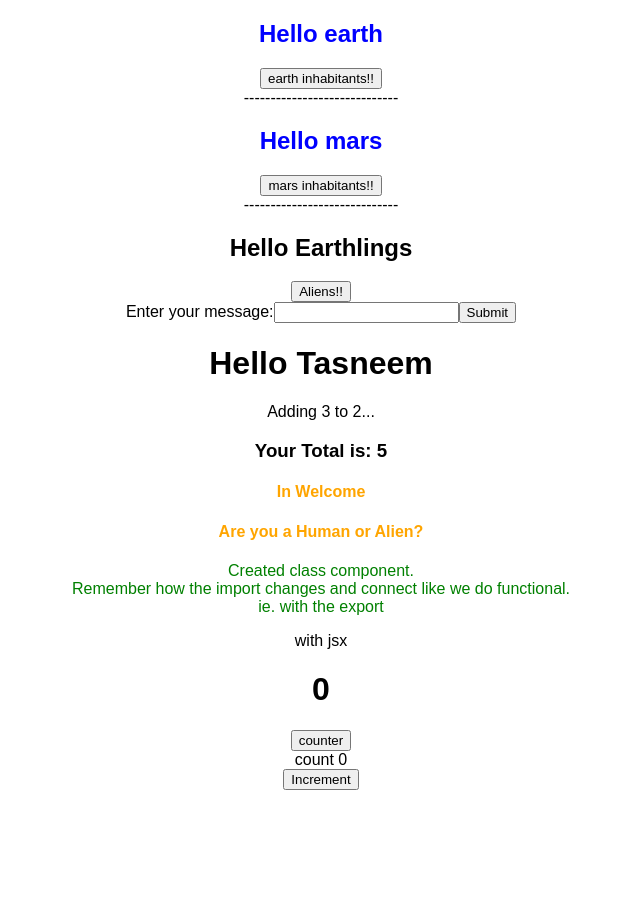
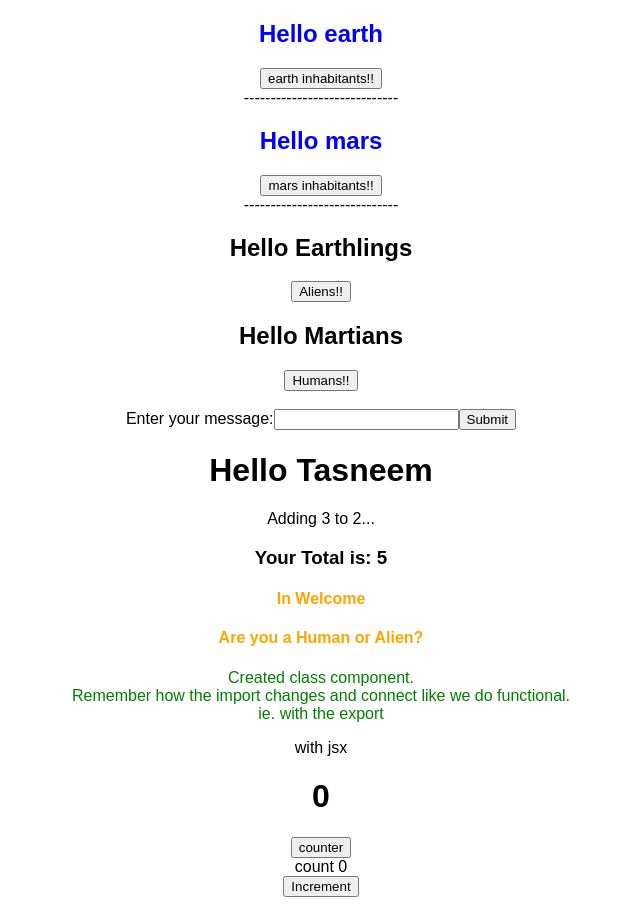
Before and after one commit to Tasneem-Wadee/LearnReact2, a React (Create React App) app: page / in a window 1280 px wide. Shown: the whole page, without its empty margins (319-959 px from the left). Before the commit the page ends 800 px from the top, so only its background shows below. Built offline with nearby package versions, Linux system fonts and the light colour scheme.

Commit message:
Update 3 files

```diff
--- a/src/App.js
+++ b/src/App.js
@@ -9,6 +9,7 @@
 import Counter from "./components/Counter";
 import FunctionClick from "./components/FunctionClick";
 import MyForm from "./components/MyForm"
+import ClassClick from './components/ClassClick'
 //import WeirdHello from "./components/Hello"
 
 //names exports?? which are those
@@ -32,6 +33,8 @@
       </div>
 
       <FunctionClick/>
+
+      <ClassClick/> <br/>
       <MyForm/>
 
       <h1>Hello {name} </h1>
--- /dev/null
+++ b/src/components/ClassClick.js
@@ -0,0 +1,21 @@
+import React, { Component } from "react";
+
+
+class ClassClick extends Component {
+
+    warning(){
+        console.log('button was clicked')
+    alert("THE HUMANS ARE COMINGGGGG") ;
+    }
+  render() {
+    return (
+      <div>
+        <h2> Hello Martians </h2>
+        <button  onClick={this.warning}> Humans!! </button>
+
+      </div>
+    );
+  }
+}
+
+export default ClassClick
--- a/src/components/MyForm.js
+++ b/src/components/MyForm.js
@@ -6,6 +6,10 @@
 
   const handleSubmit = (event) => {
     event.preventDefault();
+    if (name.length == 0){
+        alert("<Please type a valid message>")
+    }
+    else
     alert( ` ${name}`)
   }
 
```
